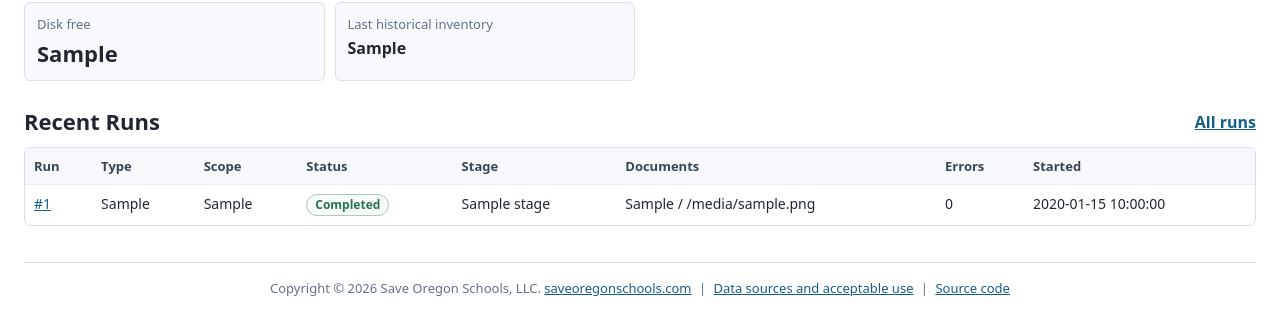
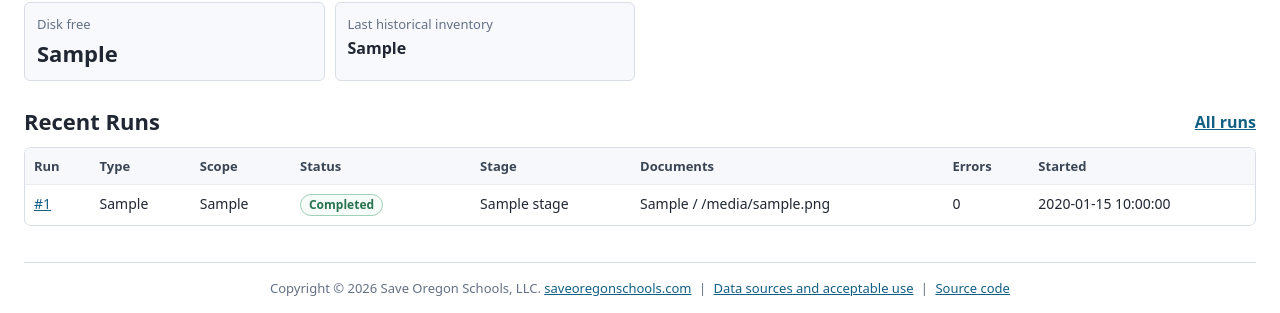
Before and after one commit to SaveOregonSchools/LegiView, a Flask app: template olis_archive/templates/home.html in a window 1280 px wide. Shown: the part 1364-1677 px from the top of the page. Run offline with Flask 3, Linux system fonts and the light colour scheme; the template is opened without the code that fills it: most values are stand-ins (such as "Sample title", 1, 10 or a date in 2020); parts of the project's set-up code (start-up, migrations or seed data) failed here and were passed over; some libraries are stand-ins or nearby versions.

Commit message:
Widen Recent Runs status column

```diff
--- a/olis_archive/static/app.css
+++ b/olis_archive/static/app.css
@@ -887,6 +887,14 @@ td {
   max-width: 520px;
 }
 
+.recent-run-status {
+  min-width: 120px;
+}
+
+.recent-run-status .status {
+  white-space: nowrap;
+}
+
 .documents-table {
   table-layout: fixed;
   min-width: 1120px;
--- a/olis_archive/templates/home.html
+++ b/olis_archive/templates/home.html
@@ -130,14 +130,14 @@
     {% if recent_runs %}
       <div class="table-scroll">
         <table>
-          <thead><tr><th>Run</th><th>Type</th><th>Scope</th><th>Status</th><th>Stage</th><th>Documents</th><th>Errors</th><th>Started</th></tr></thead>
+          <thead><tr><th>Run</th><th>Type</th><th>Scope</th><th class="recent-run-status">Status</th><th>Stage</th><th>Documents</th><th>Errors</th><th>Started</th></tr></thead>
           <tbody>
             {% for run in recent_runs %}
               <tr>
                 <td><a href="{{ url_for('run_detail', run_id=run.id) }}">#{{ run.id }}</a></td>
                 <td>{{ run.run_type or run.type or '—' }}</td>
                 <td>{{ run.scope_display or run.requested_scope or '—' }}</td>
-                <td><span class="status {{ run.status }}">{{ (run.status or 'unknown')|replace('_', ' ') }}</span></td>
+                <td class="recent-run-status"><span class="status {{ run.status }}">{{ (run.status or 'unknown')|replace('_', ' ') }}</span></td>
                 <td>{{ (run.stage or '—')|replace('_', ' ') }}</td>
                 <td>{{ run.documents_downloaded or 0 }} / {{ run.documents_discovered or 0 }}</td>
                 <td>{{ run.error_count or run.errors or 0 }}</td>
```
